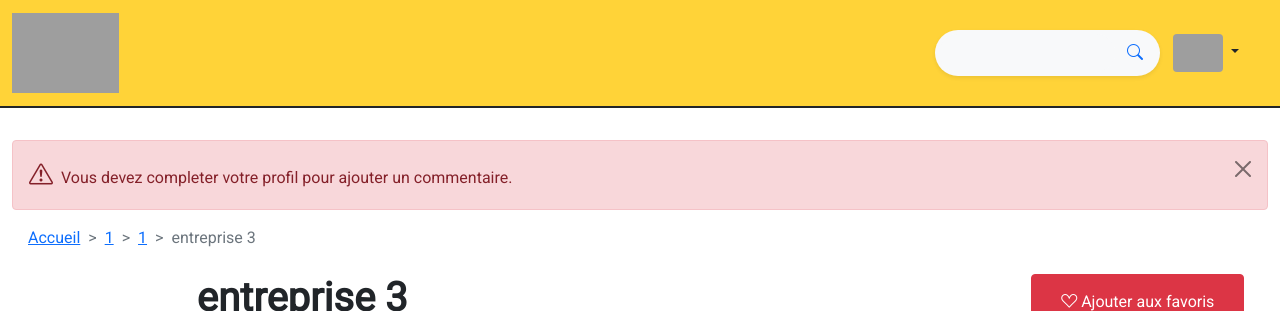
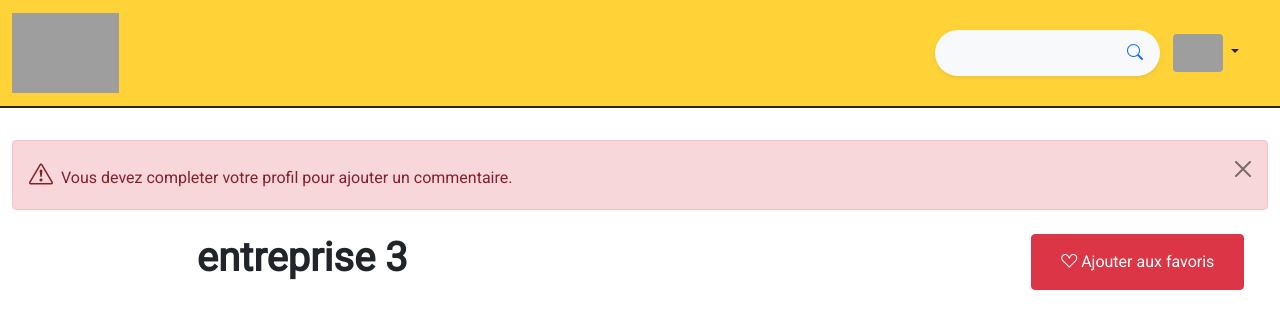
Before and after one commit to NatWilleme/findwell, a PHP site: page /index.php?viewToDisplay=displayCompanyDetails&newComment=3 in a window 1280 px wide. Shown: the top 311 px of the page. Run offline with PHP 8.4, Linux system fonts and the light colour scheme; the visitor is signed in with stand-in values (Sample User, id 1); data comes from the database, SQL or seed files in the repository; grey boxes are pictures that could not be loaded.

Commit message:
breadcrumb retiré de companyDetail

```diff
--- a/views/viewFinal/view_companyDetails.php
+++ b/views/viewFinal/view_companyDetails.php
@@ -20,16 +20,6 @@
         ?>
         <button type="button" class="btn-close" data-bs-dismiss="alert" aria-label="Close"></button>
     </div>
-    <?php } ?>
-    <?php if(isset($_SESSION['category']) && isset($_SESSION['subcategory'])) { ?>
-    <nav class="ms-3" style="--bs-breadcrumb-divider: '>';" aria-label="breadcrumb">
-        <ol class="breadcrumb">
-            <li class="breadcrumb-item"><a href="index.php">Accueil</a></li>
-            <li class="breadcrumb-item"><a href="index.php?viewToDisplay=displayCategoriesList&category=<?php echo $_SESSION['category'] ?>"><?php echo $_SESSION['category'] ?></a></li>
-            <li class="breadcrumb-item"><a href="index.php?viewToDisplay=displayCompaniesList&subcategory=<?php echo $_SESSION['subcategory']; ?>"><?php echo $_SESSION['subcategory'] ?></a></li>
-            <li class="breadcrumb-item active" aria-current="page"><?php echo $company->name; ?></li>
-        </ol>
-    </nav>
     <?php } ?>
     <div class="row d-flex justify-content-around mt-4">
         <h1 class="col-12 col-lg-5 text-center fw-bold"><?php echo $company->name; ?></h1>
```
